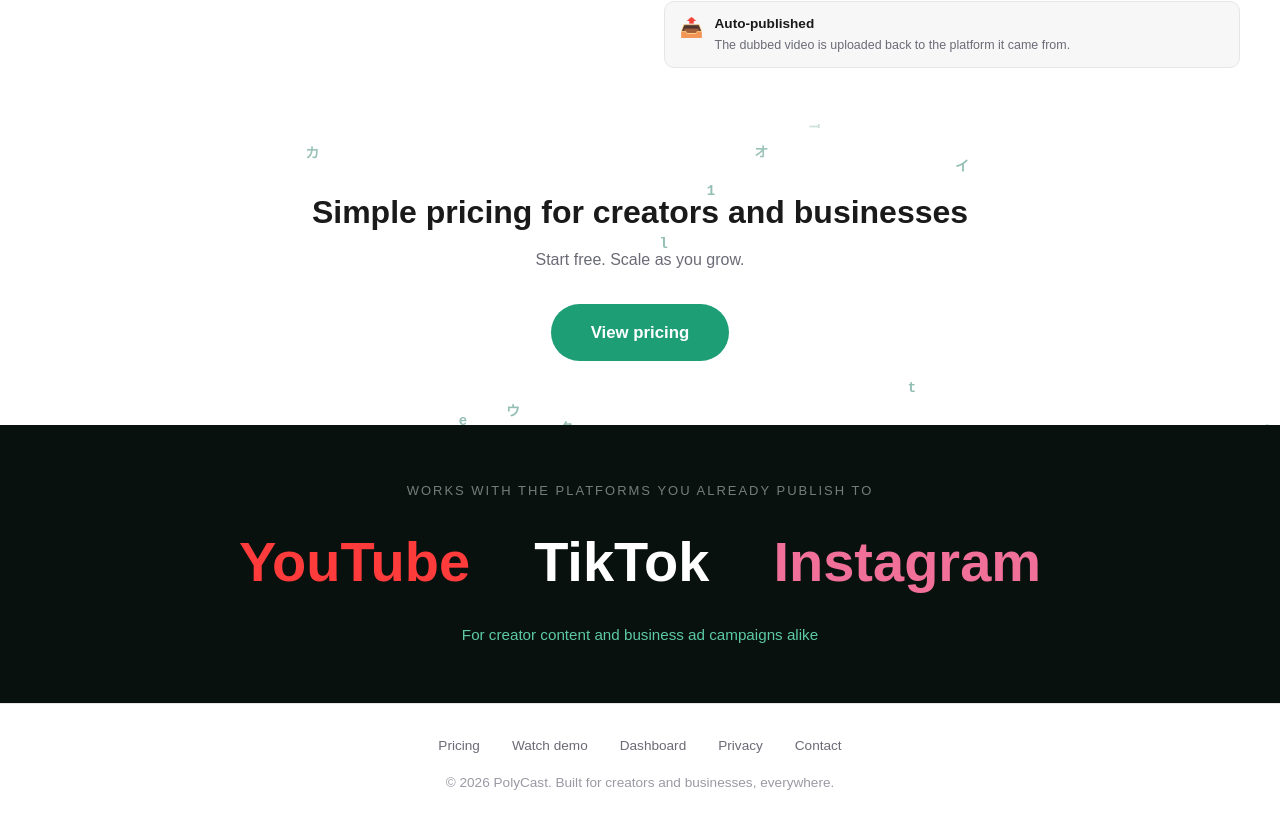
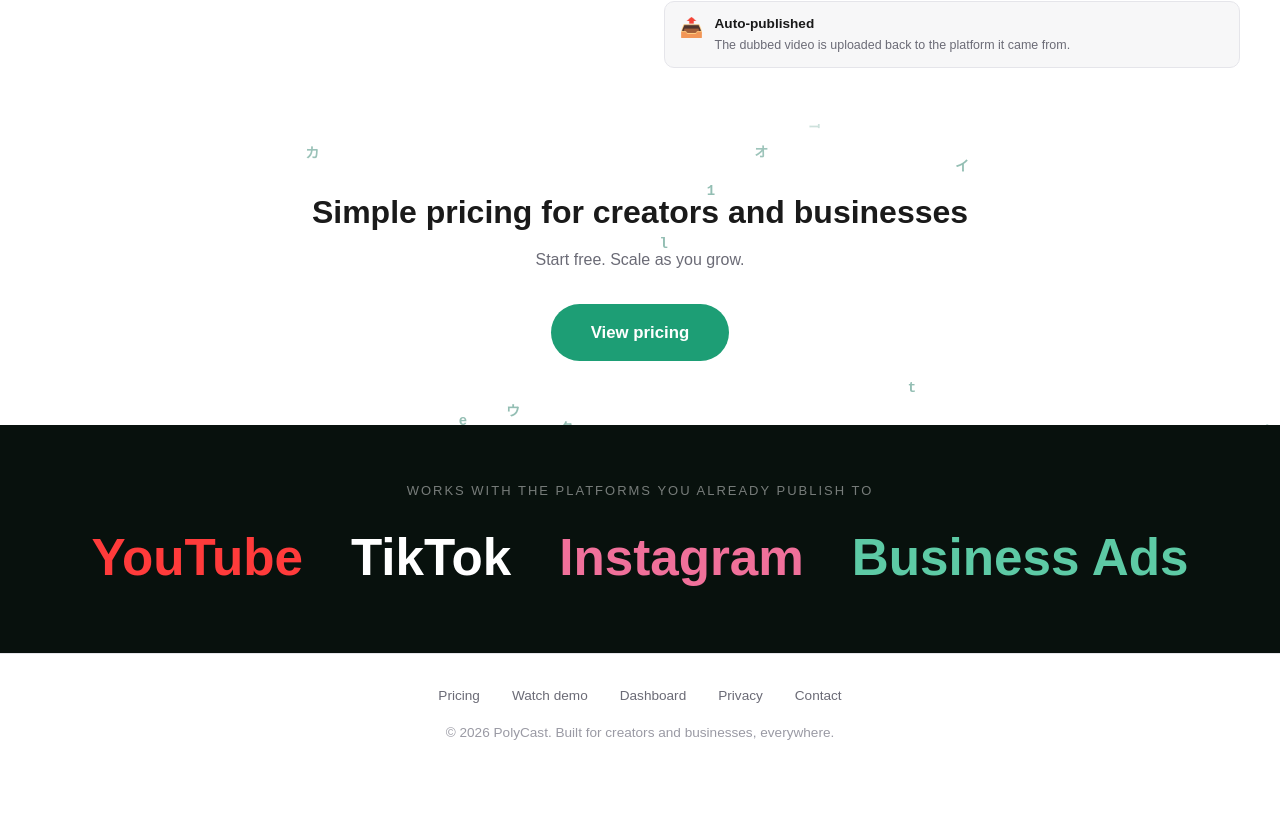
Before and after one commit to tazabbas/polycast, a Next.js app: page / in a window 1280 px wide. Shown: the part 1660-2485 px from the top of the page. After the commit the page ends 2435 px from the top, so only its background shows below. Built offline with nearby package versions, Linux system fonts and the light colour scheme; no server answers.

Commit message:
Add Business Ads as a 4th platform entry alongside YouTube, TikTok, Instagram

```diff
--- a/app/page.tsx
+++ b/app/page.tsx
@@ -162,6 +162,7 @@ export default function Home() {
             <span style={{ fontSize: '1.5rem', fontWeight: 700, color: '#FF3B3B' }}>YouTube</span>
             <span style={{ fontSize: '1.5rem', fontWeight: 700, color: '#FFFFFF' }}>TikTok</span>
             <span style={{ fontSize: '1.5rem', fontWeight: 700, color: '#F0709A' }}>Instagram</span>
+            <span style={{ fontSize: '1.5rem', fontWeight: 700, color: '#5DCAA5' }}>Business Ads</span>
           </div>
           <p style={{ fontSize: '0.8rem', color: '#5DCAA5', fontWeight: 500 }}>For creator content and business ad campaigns alike</p>
         </div>
@@ -250,12 +251,12 @@ export default function Home() {
       {/* Platform names, repeated much bigger near the bottom */}
       <section style={{ padding: '3.5rem 2rem', textAlign: 'center', background: '#08110D' }}>
         <p style={{ fontSize: '13px', color: 'rgba(255,255,255,0.45)', marginBottom: '1.25rem', textTransform: 'uppercase', letterSpacing: '2px' }}>Works with the platforms you already publish to</p>
-        <div style={{ display: 'flex', justifyContent: 'center', gap: '4rem', flexWrap: 'wrap', marginBottom: '1.25rem' }}>
-          <span style={{ fontSize: 'clamp(2rem, 5vw, 3.5rem)', fontWeight: 800, color: '#FF3B3B' }}>YouTube</span>
-          <span style={{ fontSize: 'clamp(2rem, 5vw, 3.5rem)', fontWeight: 800, color: '#FFFFFF' }}>TikTok</span>
-          <span style={{ fontSize: 'clamp(2rem, 5vw, 3.5rem)', fontWeight: 800, color: '#F0709A' }}>Instagram</span>
+        <div style={{ display: 'flex', justifyContent: 'center', gap: '3rem', flexWrap: 'wrap' }}>
+          <span style={{ fontSize: 'clamp(1.8rem, 4.5vw, 3.2rem)', fontWeight: 800, color: '#FF3B3B' }}>YouTube</span>
+          <span style={{ fontSize: 'clamp(1.8rem, 4.5vw, 3.2rem)', fontWeight: 800, color: '#FFFFFF' }}>TikTok</span>
+          <span style={{ fontSize: 'clamp(1.8rem, 4.5vw, 3.2rem)', fontWeight: 800, color: '#F0709A' }}>Instagram</span>
+          <span style={{ fontSize: 'clamp(1.8rem, 4.5vw, 3.2rem)', fontWeight: 800, color: '#5DCAA5' }}>Business Ads</span>
         </div>
-        <p style={{ fontSize: '0.95rem', color: '#5DCAA5', fontWeight: 500 }}>For creator content and business ad campaigns alike</p>
       </section>
 
       <footer style={{ borderTop: '1px solid #E5E5EA', padding: '2rem', textAlign: 'center', color: '#9A9AA4', fontSize: '0.85rem' }}>
```
